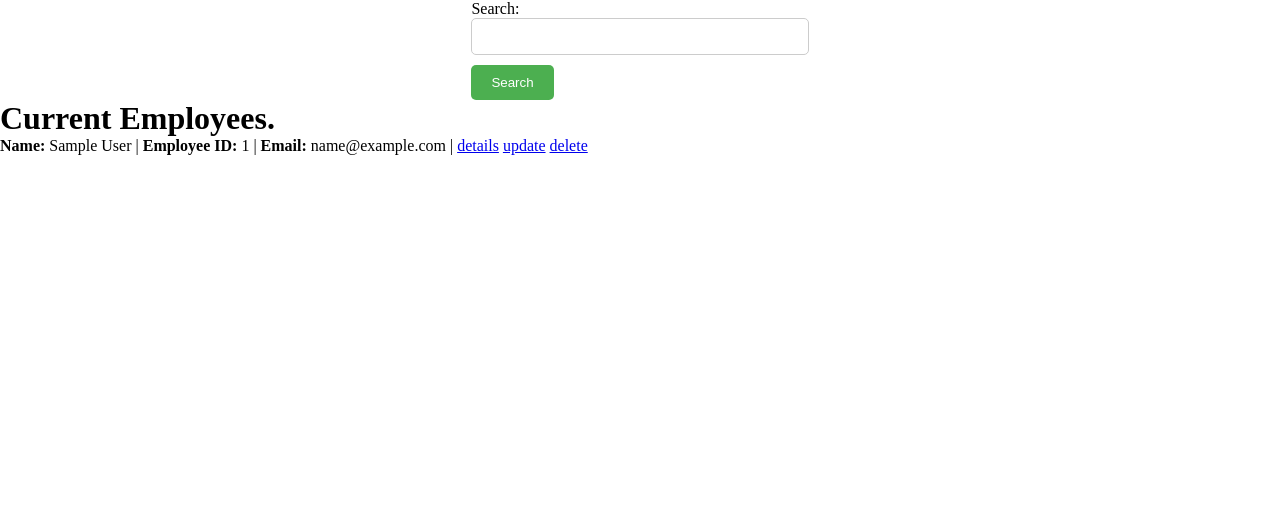
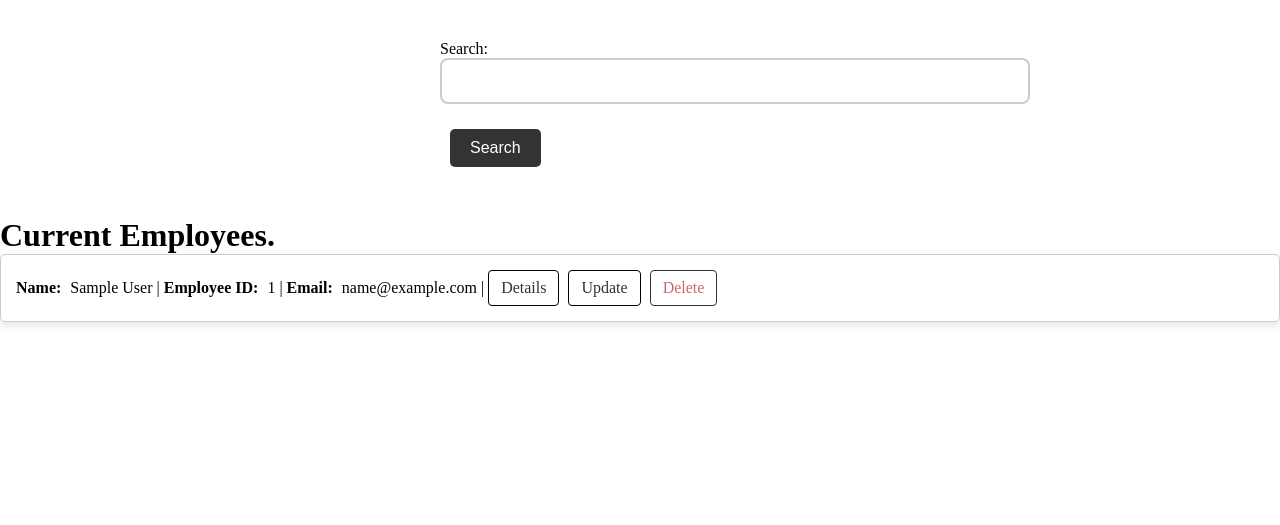
Before and after one commit to biggtr/DjHumanRsc, a Django app: page /humanrsc/employees/ in a window 1280 px wide. Shown: the part 48-573 px from the top of the page. Run offline with Django 3.2, Linux system fonts and the light colour scheme; a user stored in the database is signed in; tables that the repository leaves empty hold one stand-in row (values such as "Sample post").

Commit message:
employee forms,employee list styles

```diff
--- a/static/css/styles.css
+++ b/static/css/styles.css
@@ -3,32 +3,48 @@
 /* Style for form container */
 .custom-form {
     max-width: 400px;
-    margin: 0 auto;
+    margin: 40px auto;
 }
 
 /* Style for form elements */
 .custom-form input,
 .custom-form textarea,
 .custom-form select {
-    width: 100%;
-    padding: 10px;
-    margin-bottom: 10px;
-    border-radius: 5px;
-    border: 1px solid #ccc;
+    width: calc(100% - 10px); /* Adjust the width */
+    padding: 12px;
+    margin-bottom: 15px;
+    border-radius: 8px;
+    border: 2px solid #ccc;
     box-sizing: border-box;
+    font-size: 16px;
 }
 
+/* Increase the width of input fields */
+.custom-form input[type="text"],
+.custom-form input[type="email"],
+.custom-form input[type="password"],
+.custom-form textarea,
+.custom-form select {
+    width: calc(150% - 10px); /* Adjust the width */
+}
+
+
 .custom-form .submit-btn {
-    background-color: #4CAF50;
+
+    padding: 10px 20px;
+    margin: 10px ;
+    font-size: 1em;
+    background-color:  #333;
     color: white;
-    padding: 10px 20px;
     border: none;
     border-radius: 5px;
     cursor: pointer;
+    transition: background-color 0.3s ease-in-out;
 }
 
 .custom-form .submit-btn:hover {
-    background-color: #45a049;
+    background-color: #a5a5a5;
+
 }
 /* styles.css */
 
@@ -55,6 +71,11 @@ html, body {
     text-decoration: none;
     color: white;
     margin: 0 10px;
+    transition: color 0.3s ease; /* Adding transition effect */
+}
+
+.navbar a:hover {
+    color: rgb(80, 61, 61);
 }
 
 /* Main section styles */
@@ -161,3 +182,61 @@ html, body {
 .tryButton:hover {
     background-color: #a5a5a5;
 }
+
+
+/* Style for the employee card */
+.employee-card {
+    border: 1px solid #ccc;
+    border-radius: 5px;
+    padding: 15px;
+    margin-bottom: 15px;
+    box-shadow: 0 4px 8px rgba(0, 0, 0, 0.1);
+}
+
+.employee-card p {
+    margin: 0;
+}
+
+.employee-card strong {
+    margin-right: 5px;
+}
+.employee-card a {
+    margin-right: 5px;
+    text-decoration: none;
+    color: #007bff;
+}
+
+.employee-card a:hover {
+    text-decoration: underline;
+}
+
+
+
+/* Style for the action buttons */
+.employee-card .action-btn {
+    display: inline-block;
+    padding: 8px 12px;
+    margin-right: 5px;
+    text-decoration: none;
+    border: 1px solid #000000;
+    border-radius: 4px;
+    color: #333;
+    transition: background-color 0.3s ease, color 0.3s ease;
+}
+
+.employee-card .action-btn:hover {
+    background-color: #363636;
+    color: white;
+    text-decoration: none; /* Remove underline on hover */
+}
+
+.employee-card .delete-btn {
+    border-color: #3d2c2d;
+    color: #cf6570;
+}
+
+.employee-card .delete-btn:hover {
+    background-color: #dc3545;
+    color: white;
+    text-decoration: none; /* Remove underline on hover */
+}
--- a/templates/employee_list.html
+++ b/templates/employee_list.html
@@ -10,17 +10,17 @@
 </form>
 <h1>Current Employees. </h1>
 {% for employee in employees %}
-    <div>
+    <div class="employee-card">
         <p>
-            <strong>Name:</strong> {{ employee.name }}<nobr> |
-            <strong>Employee ID:</strong> {{ employee.id }}<nobr> |
-            <strong>Email:</strong> {{ employee.email }}<nobr> |
-            <a href="{% url 'employee-detail' employee.id %}">details</a>
-            <a href="{% url 'employee-update' employee.id %}">update</a>
-            <a href="{% url 'employee-delete' employee.id %}">delete</a>
-
+            <strong>Name:</strong> {{ employee.name }} |
+            <strong>Employee ID:</strong> {{ employee.id }} |
+            <strong>Email:</strong> {{ employee.email }} |
+            <a href="{% url 'employee-detail' employee.id %}" class="action-btn">Details</a>
+            <a href="{% url 'employee-update' employee.id %}" class="action-btn">Update</a>
+            <a href="{% url 'employee-delete' employee.id %}" class="action-btn delete-btn">Delete</a>
         </p>
     </div>
-    {% endfor %}
+
+{% endfor %}
 
 {% endblock content %}
--- a/templates/landing_page.html
+++ b/templates/landing_page.html
@@ -31,7 +31,7 @@
             <div class="content-text">
                 <h1>Streamline HR Management with our Comprehensive Employee Management System</h1>
                 <p>Our Human Resources Management SaaS offers a robust suite of functionalities empowering users to efficiently handle employee data, streamline leave management, and enhance organizational processes</p>
-                <button class="tryButton" type='submit'>Try it</button>
+                <button id="tryButton" class="tryButton" type='submit'>Try it</button>
             </div>
             <img class="content-image" src="{% static 'imgs/human-resources.jpg' %}" alt="Human Resources">
         </section>
```
